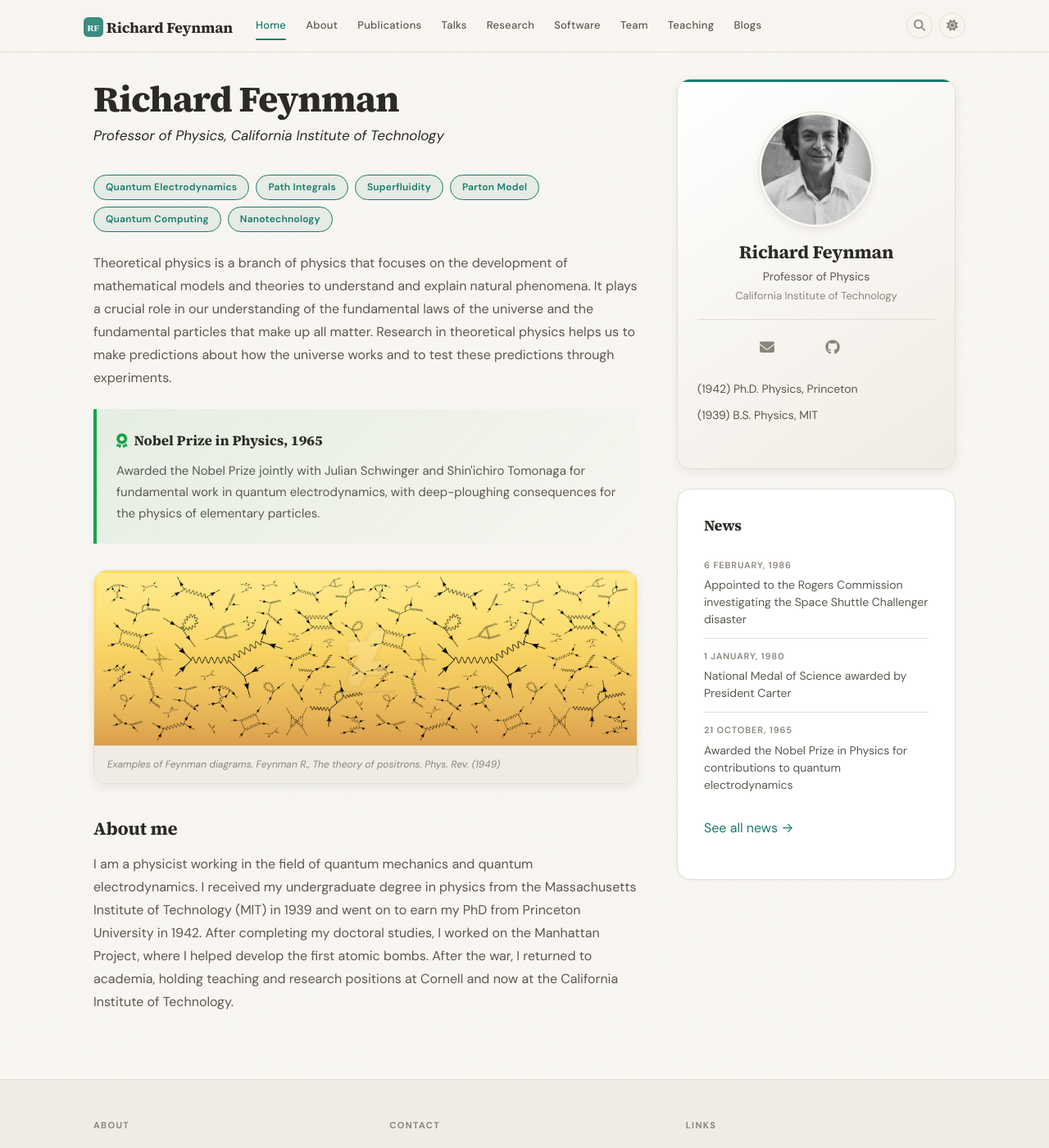
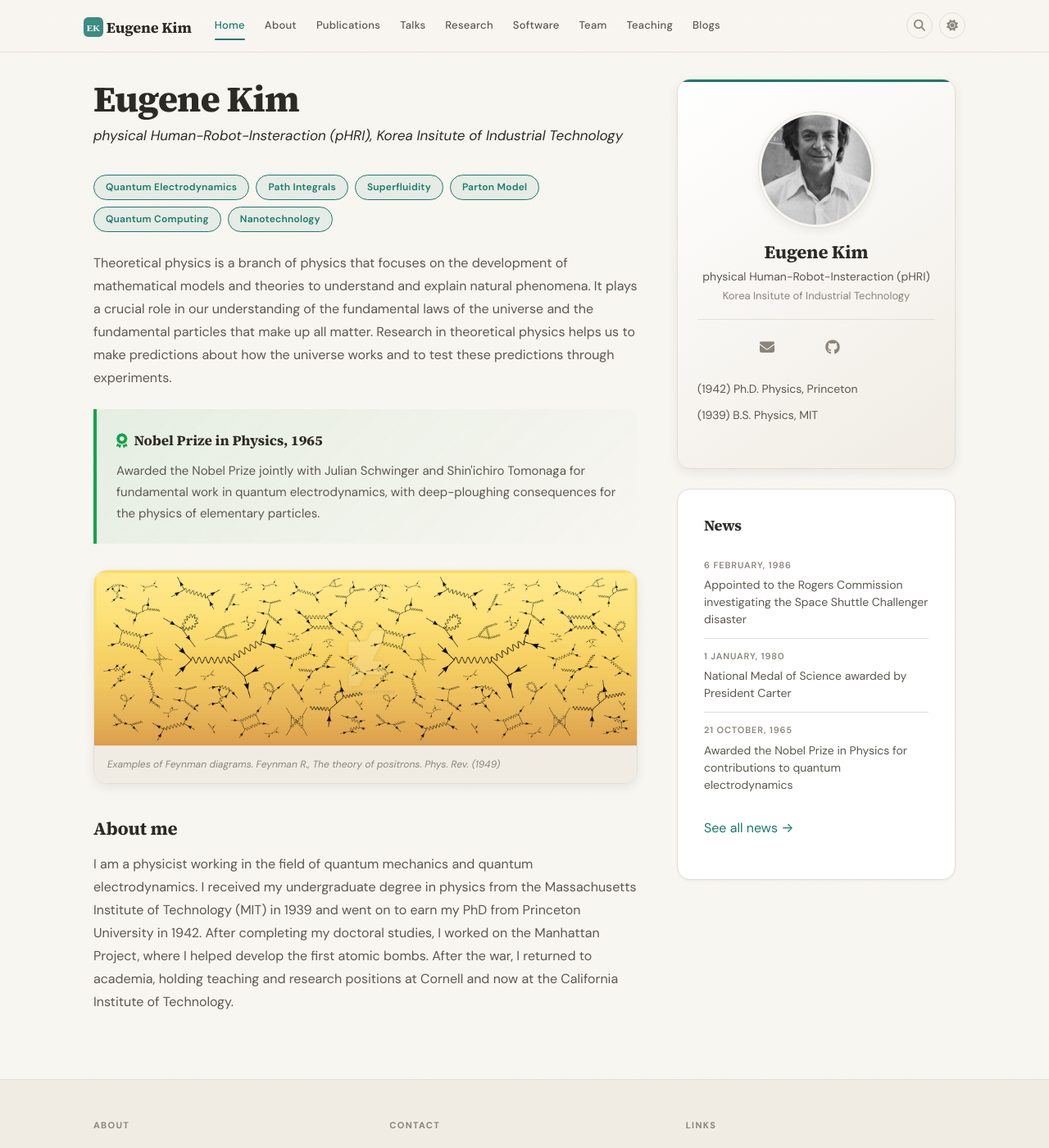
Before and after one commit to kim3957/kim3957, a Jekyll site: the page built from _pages/home.md, in a window 1280 px wide and 1400 px high. Shown: the whole window at 82% size. Built offline with Jekyll 4.4.1, drawn with Linux system fonts in a browser that asks for light colours; a style sheet for code colours, icons or effects is not loaded; some of the changed text lies outside the part shown.

Commit message:
vault backup: 2026-05-06 13:07:01

```diff
--- a/_config.yml
+++ b/_config.yml
@@ -1,10 +1,10 @@
 # ============================================================
 # STEP 1: Your Identity (required)
 # ============================================================
-name: "Richard Feynman"
-title: "Professor of Physics"
-institution: "California Institute of Technology"
-email: richard@university.edu
+name: "Eugene Kim"
+title: "physical Human-Robot-Insteraction (pHRI)"
+institution: "Korea Insitute of Industrial Technology"
+email: egkim@kitech.re.kr
 photo: headshot.jpg  # place your photo in images/
 
 # ============================================================
```
